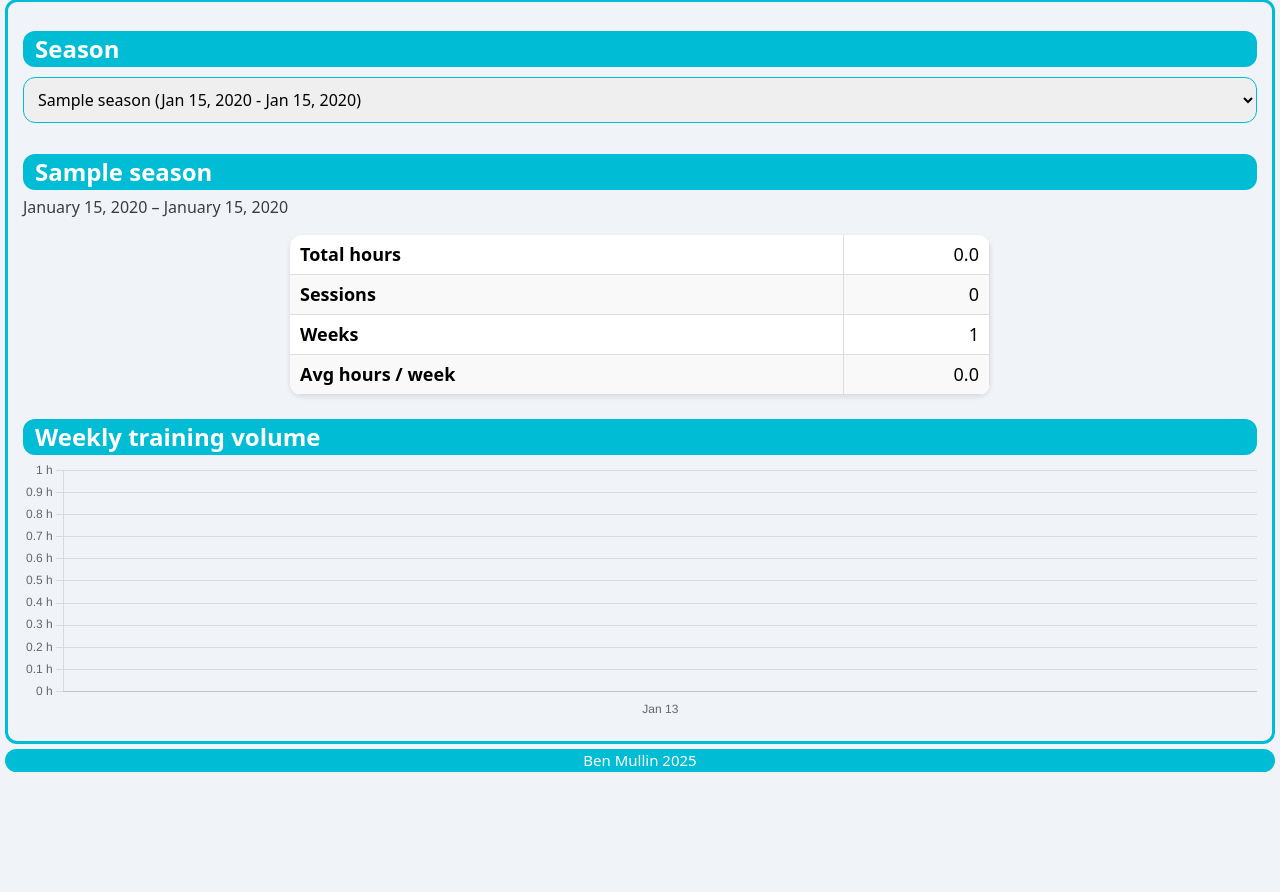
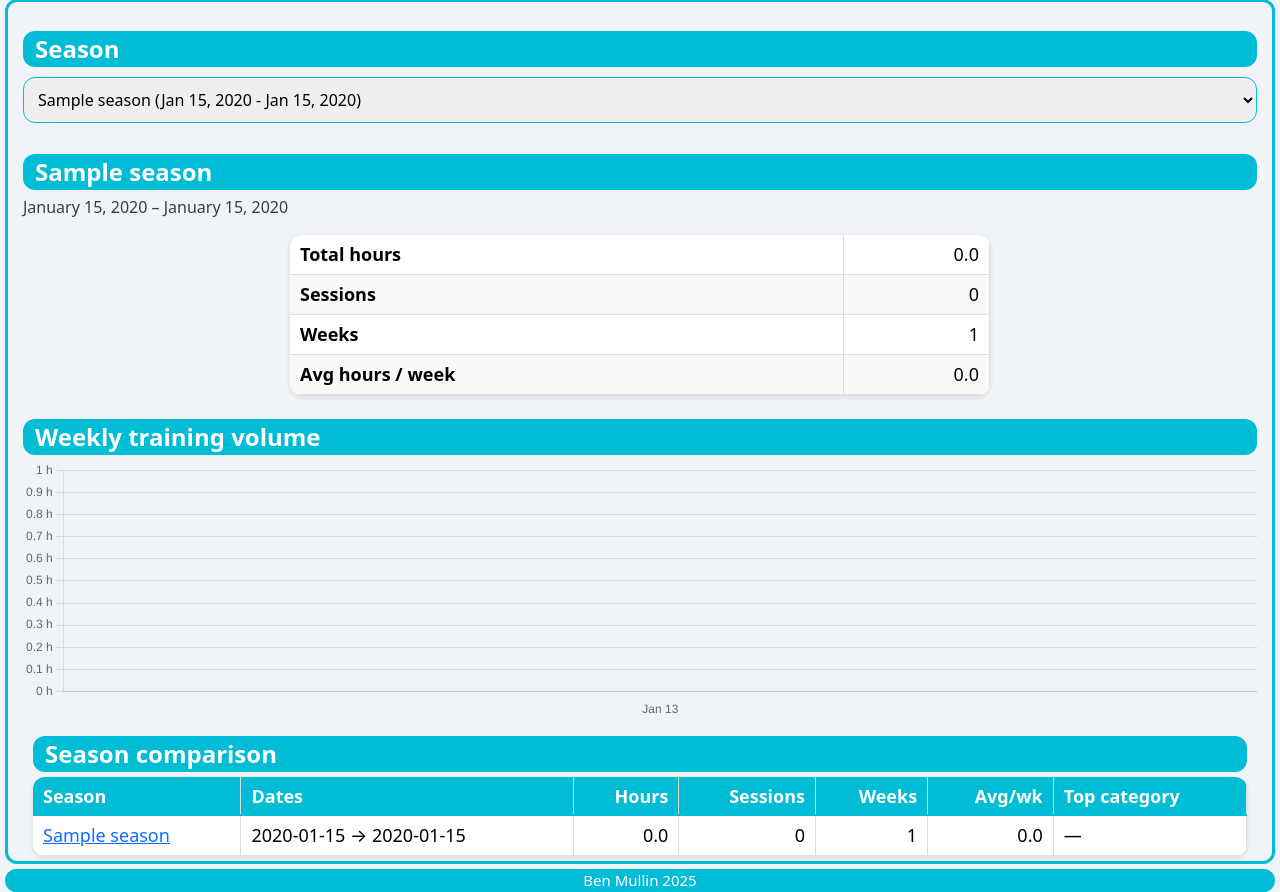
Before and after one commit to btmullin/supertl2, a Flask app: page /seasons in a window 1280 px wide. Shown: the part 138-1030 px from the top of the page. Before the commit the page ends 910 px from the top, so only its background shows below. Run offline with Flask 3, Linux system fonts and the light colour scheme; tables that the repository leaves empty hold one stand-in row (values such as "Sample post"); parts of the project's set-up code (start-up, migrations or seed data) failed here and were passed over.

Commit message:
Season comparison table

```diff
--- a/apps/backend/app/services/seasons.py
+++ b/apps/backend/app/services/seasons.py
@@ -333,3 +333,41 @@ def get_season_traininglog_category_breakdown(
         })
 
     return {"total_hours": total_seconds / 3600.0, "items": out}
+
+def get_season_comparison_rows(seasons) -> List[Dict[str, Any]]:
+    """
+    Returns rows suitable for a comparison table.
+    Uses the same definition of "training" as the dashboard:
+    TrainingLogData.isTraining == 1. :contentReference[oaicite:3]{index=3}
+    """
+    rows = []
+    for s in seasons:
+        summary = get_season_summary(s.start_date, s.end_date, use_local=True)
+
+        # (Optional) add one “headline category” at a rolled-up depth:
+        # If you don’t want this yet, delete this block.
+        start_dt = _as_datetime_start(s.start_date)
+        end_dt_excl = _as_datetime_end_exclusive(s.end_date)
+        breakdown = get_season_traininglog_category_breakdown(
+            start_dt, end_dt_excl, use_local=True, rollup_depth=1, min_percent=0.0
+        )
+        top_cat = None
+        if breakdown and breakdown.get("items"):
+            top_cat = breakdown["items"][0]["label"]
+
+        rows.append({
+            "id": s.id,
+            "name": s.name,
+            "start_date": s.start_date,
+            "end_date": s.end_date,
+            "is_active": bool(getattr(s, "is_active", False)),
+            "is_in_progress": bool(summary.get("is_in_progress")),
+            "total_hours": float(summary.get("total_hours", 0.0)),
+            "sessions": int(summary.get("sessions", 0)),
+            "weeks": int(summary.get("weeks", 0)),
+            "avg_hours_per_week": float(summary.get("avg_hours_per_week", 0.0)),
+            "effective_end": summary.get("effective_end"),
+            "top_category": top_cat,
+        })
+
+    return rows
--- a/apps/backend/app/templates/season.html
+++ b/apps/backend/app/templates/season.html
@@ -88,6 +88,45 @@
             <canvas id="seasonWeeklyChart" style="width:100%; height:100%;"></canvas>
         </div>
         </div>
+        {% endif %}
+
+        {% if compare_rows and compare_rows|length %}
+          <div class="section">
+            <label>Season comparison</label>
+
+            <table class="styled-table">
+              <thead>
+                <tr>
+                  <th>Season</th>
+                  <th>Dates</th>
+                  <th style="text-align:right;">Hours</th>
+                  <th style="text-align:right;">Sessions</th>
+                  <th style="text-align:right;">Weeks</th>
+                  <th style="text-align:right;">Avg/wk</th>
+                  <th>Top category</th>
+                </tr>
+              </thead>
+              <tbody>
+                {% for r in compare_rows %}
+                  {% set is_sel = (selected_season and r.id == selected_season.id) %}
+                  <tr {% if is_sel %}style="outline: 2px solid var(--theme-color-primary);"{% endif %}>
+                    <td>
+                      <a href="{{ url_for('views.season_view', season_id=r.id) }}">{{ r.name }}</a>
+                      {% if r.is_in_progress %}
+                        <span style="font-size:0.9em; opacity:0.75;">(to date)</span>
+                      {% endif %}
+                    </td>
+                    <td>{{ r.start_date }} → {{ r.end_date }}</td>
+                    <td style="text-align:right;">{{ "%.1f"|format(r.total_hours) }}</td>
+                    <td style="text-align:right;">{{ r.sessions }}</td>
+                    <td style="text-align:right;">{{ r.weeks }}</td>
+                    <td style="text-align:right;">{{ "%.1f"|format(r.avg_hours_per_week) }}</td>
+                    <td>{{ r.top_category or "—" }}</td>
+                  </tr>
+                {% endfor %}
+              </tbody>
+            </table>
+          </div>
         {% endif %}
 
         {% else %}
--- a/apps/backend/app/views.py
+++ b/apps/backend/app/views.py
@@ -33,7 +33,12 @@ from app.services.analytics import (
     get_local_date_for_activity,
     get_primary_training_log,
 )
-from app.services.seasons import get_season_summary, get_season_weekly_series, get_season_traininglog_category_breakdown
+from app.services.seasons import (
+    get_season_summary,
+    get_season_weekly_series,
+    get_season_traininglog_category_breakdown,
+    get_season_comparison_rows
+)
 from util.canonical.backfill_new_strava_to_canonical import backfill_new_strava
 from .forms.EditActivityForm import EditActivityForm
 from .forms.CategoryForm import CategoryForm
@@ -545,6 +550,7 @@ def season_view():
 
     summary = None
     weekly = None
+    breakdown = None
     if selected:
         summary = get_season_summary(selected.start_date, selected.end_date, use_local=True)
         weekly = get_season_weekly_series(selected.start_date, selected.end_date, use_local=True)
@@ -552,6 +558,8 @@ def season_view():
         start_dt = _as_datetime_start(selected.start_date)
         end_dt_excl = _as_datetime_end_exclusive(selected.end_date)
         breakdown = get_season_traininglog_category_breakdown(start_dt, end_dt_excl, use_local=True, rollup_depth=0, min_percent=2.0)
+
+    compare_rows = get_season_comparison_rows(seasons)
 
     return render_template(
         "season.html",
@@ -561,6 +569,7 @@ def season_view():
         summary=summary,
         weekly=weekly,
         breakdown=breakdown,
+        compare_rows=compare_rows,
     )
 
 @views.route("/activitylist")
```
